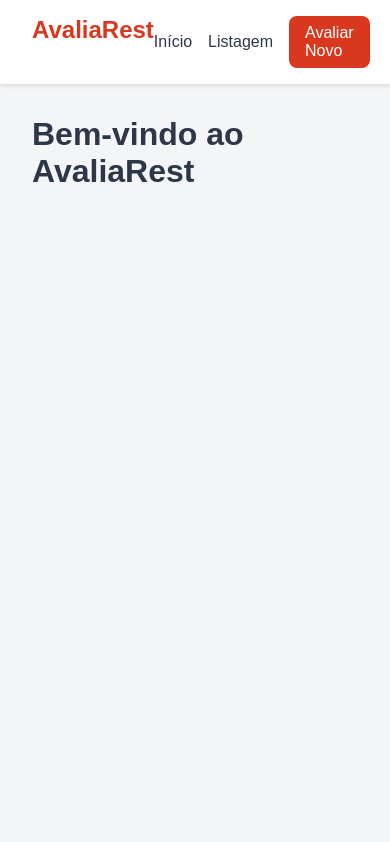
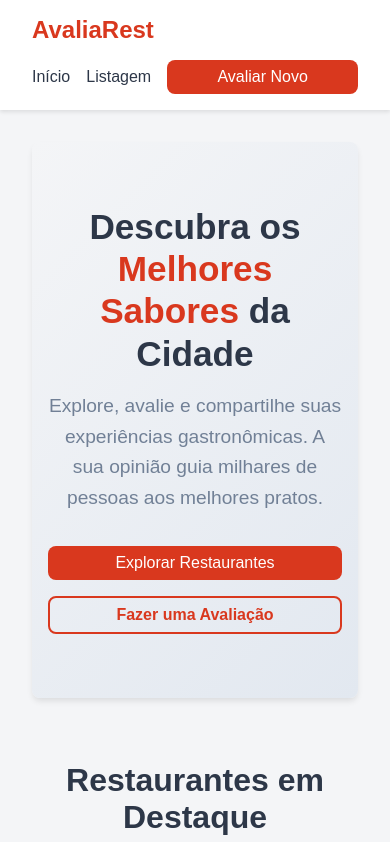
Before and after one commit to DaviLopesDeCarvalho/avalia-rest, a React (Vite) app in the folder avalia-rest/: page / in a window 390 px wide. Shown: the top 842 px of the page. Built offline with nearby package versions, Linux system fonts and the light colour scheme; data requests are answered from the project's data file.

Commit message:
feat: implementa a page Home e estilizacao

```diff
--- a/avalia-rest/src/App.jsx
+++ b/avalia-rest/src/App.jsx
@@ -2,7 +2,9 @@ import { BrowserRouter, Routes, Route } from 'react-router-dom';
 import { RestaurantProvider } from './context/RestaurantContext';
 import Navbar from './components/Navbar';
 import './styles/global.css'
+import Home from './pages/Home';
 import Listagem from './pages/Listagem';
+
 
 export default function App() {
   return (
@@ -11,7 +13,7 @@ export default function App() {
         <Navbar />
         <main className="main-content">
           <Routes>
-            <Route path="/" element={<h1>Bem-vindo ao AvaliaRest</h1>} />
+            <Route path="/" element={<Home />} />
             <Route path="/restaurantes" element={<Listagem />} />
             <Route path="/cadastro" element={<h1>Cadastro (Em breve)</h1>} />
           </Routes>
--- /dev/null
+++ b/avalia-rest/src/pages/Home.jsx
@@ -0,0 +1,47 @@
+import { useContext } from 'react';
+import { Link } from 'react-router-dom';
+import { RestaurantContext } from '../context/RestaurantContext';
+import RestaurantCard from '../components/RestaurantCard';
+
+
+export default function Home() {
+  const { restaurants, isLoading } = useContext(RestaurantContext);
+
+  const topRestaurantes = [...restaurants]
+    .sort((a, b) => Number(b.rating) - Number(a.rating))
+    .slice(0, 3);
+
+  return (
+    <div className="home-container">
+
+      <section className="hero-section">
+        <div className="hero-content">
+          <h1>Descubra os <span>Melhores Sabores</span> da Cidade</h1>
+          <p>Explore, avalie e compartilhe suas experiências gastronômicas. A sua opinião guia milhares de pessoas aos melhores pratos.</p>
+          <div className="hero-buttons">
+            <Link to="/restaurantes" className="btn-primary">Explorar Restaurantes</Link>
+            <Link to="/cadastro" className="btn-outline">Fazer uma Avaliação</Link>
+          </div>
+        </div>
+      </section>
+
+      <section className="highlights-section">
+        <h2>Restaurantes em Destaque</h2>
+        <div className="highlights-divider"></div>
+
+        {isLoading ? (
+          <p style={{ textAlign: 'center' }}>Carregando os melhores da cidade...</p>
+        ) : topRestaurantes.length === 0 ? (
+          <p style={{ textAlign: 'center', color: '#718096' }}>Nenhuma avaliação cadastrada ainda. Seja o primeiro!</p>
+        ) : (
+          <div className="grid-cards">
+            {topRestaurantes.map(rest => (
+              <RestaurantCard key={rest.id} restaurant={rest} />
+            ))}
+          </div>
+        )}
+      </section>
+
+    </div>
+  );
+}
--- a/avalia-rest/src/pages/Listagem.jsx
+++ b/avalia-rest/src/pages/Listagem.jsx
@@ -1,6 +1,6 @@
 import { useContext } from 'react';
 import { RestaurantContext } from '../context/RestaurantContext';
-import RestaurantCard from '../components/ui/RestaurantCard';
+import RestaurantCard from '../components/RestaurantCard';
 
 export default function Listagem() {
   const { restaurants, isLoading, error } = useContext(RestaurantContext);
--- a/avalia-rest/src/styles/global.css
+++ b/avalia-rest/src/styles/global.css
@@ -5,13 +5,224 @@
   --white: #ffffff;
   --radius: 8px;
 }
-* { margin: 0; padding: 0; box-sizing: border-box; font-family: sans-serif; }
-body { background-color: var(--bg-color); color: var(--text-dark); }
-.main-content { max-width: 1200px; margin: 0 auto; padding: 2rem; }
-.navbar-container { display: flex; justify-content: space-between; padding: 1rem 2rem; background: var(--white); box-shadow: 0 2px 4px rgba(0,0,0,0.1); }
-.navbar-logo { font-size: 1.5rem; font-weight: bold; color: var(--primary); }
-.navbar-links { display: flex; gap: 1rem; align-items: center; }
-.navbar-links a { text-decoration: none; color: var(--text-dark); }
-.btn-primary { background: var(--primary); color: white !important; padding: 0.5rem 1rem; border-radius: var(--radius); border: none; cursor: pointer; }
-.grid-cards { display: grid; grid-template-columns: repeat(auto-fill, minmax(280px, 1fr)); gap: 1.5rem; }
-.input-base { width: 100%; padding: 0.75rem; border: 1px solid #ccc; border-radius: var(--radius); margin-bottom: 0.5rem; }
+* {
+  margin: 0;
+  padding: 0;
+  box-sizing: border-box;
+  font-family: sans-serif;
+}
+body {
+  background-color: var(--bg-color);
+  color: var(--text-dark);
+}
+.main-content {
+  max-width: 1200px;
+  margin: 0 auto;
+  padding: 2rem;
+}
+.navbar-container {
+  display: flex;
+  justify-content: space-between;
+  padding: 1rem 2rem;
+  background: var(--white);
+  box-shadow: 0 2px 4px rgba(0, 0, 0, 0.1);
+}
+.navbar-logo {
+  font-size: 1.5rem;
+  font-weight: bold;
+  color: var(--primary);
+}
+.navbar-links {
+  display: flex;
+  gap: 1rem;
+  align-items: center;
+}
+.navbar-links a {
+  text-decoration: none;
+  color: var(--text-dark);
+}
+.btn-primary {
+  background: var(--primary);
+  color: white !important;
+  padding: 0.5rem 1rem;
+  border-radius: var(--radius);
+  border: none;
+  cursor: pointer;
+}
+.grid-cards {
+  display: grid;
+  grid-template-columns: repeat(auto-fill, minmax(280px, 1fr));
+  gap: 1.5rem;
+}
+.input-base {
+  width: 100%;
+  padding: 0.75rem;
+  border: 1px solid #ccc;
+  border-radius: var(--radius);
+  margin-bottom: 0.5rem;
+}
+
+/* =========================================
+   BASE ORIGINAL (MANTIDA INTACTA)
+   ========================================= */
+:root {
+  --primary: #d9381e;
+  --bg-color: #f4f5f7;
+  --text-dark: #2d3748;
+  --white: #ffffff;
+  --radius: 8px;
+}
+* {
+  margin: 0;
+  padding: 0;
+  box-sizing: border-box;
+  font-family: sans-serif;
+}
+body {
+  background-color: var(--bg-color);
+  color: var(--text-dark);
+}
+.main-content {
+  max-width: 1200px;
+  margin: 0 auto;
+  padding: 2rem;
+}
+.navbar-container {
+  display: flex;
+  justify-content: space-between;
+  padding: 1rem 2rem;
+  background: var(--white);
+  box-shadow: 0 2px 4px rgba(0, 0, 0, 0.1);
+}
+.navbar-logo {
+  font-size: 1.5rem;
+  font-weight: bold;
+  color: var(--primary);
+}
+.navbar-links {
+  display: flex;
+  gap: 1rem;
+  align-items: center;
+}
+.navbar-links a {
+  text-decoration: none;
+  color: var(--text-dark);
+}
+.btn-primary {
+  background: var(--primary);
+  color: white !important;
+  padding: 0.5rem 1rem;
+  border-radius: var(--radius);
+  border: none;
+  cursor: pointer;
+  text-decoration: none;
+  display: inline-block;
+  text-align: center;
+}
+.grid-cards {
+  display: grid;
+  grid-template-columns: repeat(auto-fill, minmax(280px, 1fr));
+  gap: 1.5rem;
+}
+.input-base {
+  width: 100%;
+  padding: 0.75rem;
+  border: 1px solid #ccc;
+  border-radius: var(--radius);
+  margin-bottom: 0.5rem;
+}
+
+.home-container {
+  display: flex;
+  flex-direction: column;
+  gap: 4rem;
+  padding-bottom: 2rem;
+}
+
+/* Hero Section (Banner principal) */
+.hero-section {
+  text-align: center;
+  padding: 4rem 1rem;
+  background: linear-gradient(135deg, var(--bg-color) 0%, #e2e8f0 100%);
+  border-radius: var(--radius);
+  box-shadow: 0 4px 6px -1px rgba(0, 0, 0, 0.1);
+}
+
+.hero-content h1 {
+  font-size: 2.8rem;
+  color: var(--text-dark);
+  margin-bottom: 1rem;
+  line-height: 1.2;
+}
+
+.hero-content h1 span {
+  color: var(--primary);
+}
+
+.hero-content p {
+  font-size: 1.2rem;
+  color: #718096;
+  max-width: 600px;
+  margin: 0 auto 2rem auto;
+  line-height: 1.6;
+}
+
+.hero-buttons {
+  display: flex;
+  gap: 1rem;
+  justify-content: center;
+  flex-wrap: wrap;
+}
+
+/* Botão Outline (Vazado) usado na Home */
+.btn-outline {
+  background: transparent;
+  color: var(--primary);
+  border: 2px solid var(--primary);
+  padding: 0.5rem 1rem;
+  border-radius: var(--radius);
+  text-decoration: none;
+  cursor: pointer;
+  transition: 0.2s;
+  display: inline-block;
+  text-align: center;
+  font-weight: bold;
+}
+
+.btn-outline:hover {
+  background: var(--primary);
+  color: var(--white);
+}
+
+/* Seção de Destaques */
+.highlights-section h2 {
+  font-size: 2rem;
+  text-align: center;
+  margin-bottom: 0.5rem;
+}
+
+.highlights-divider {
+  width: 60px;
+  height: 4px;
+  background: var(--primary);
+  margin: 0 auto 2rem auto;
+  border-radius: 2px;
+}
+
+/* Responsividade Mobile (Para Celulares) */
+@media (max-width: 768px) {
+  .navbar-container {
+    flex-direction: column;
+    gap: 1rem;
+  }
+  .hero-content h1 {
+    font-size: 2.2rem;
+  }
+  .hero-buttons {
+    flex-direction: column;
+  }
+  .btn-outline,
+  .btn-primary {
+    width: 100%;
+  }
+}
```
